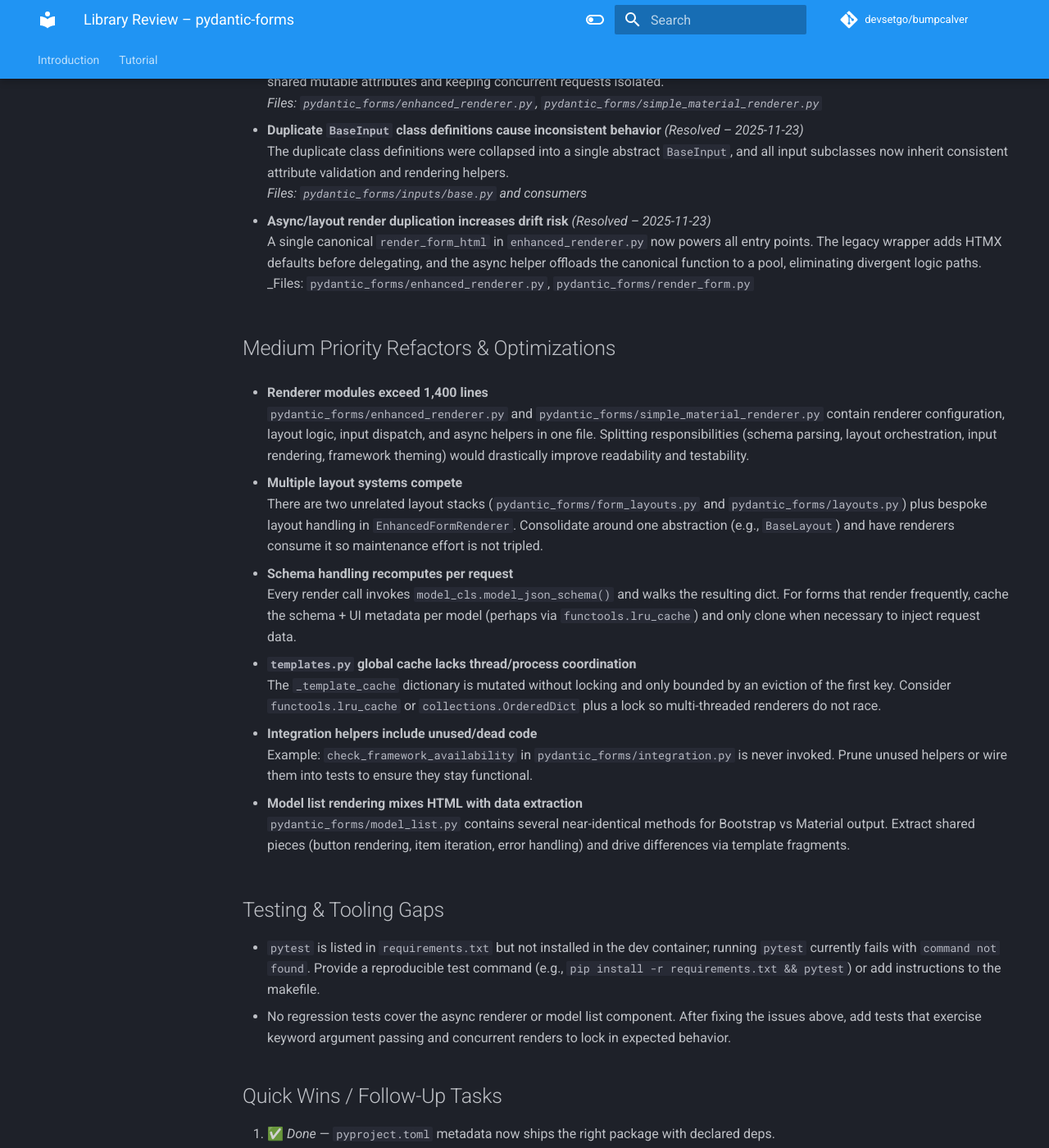
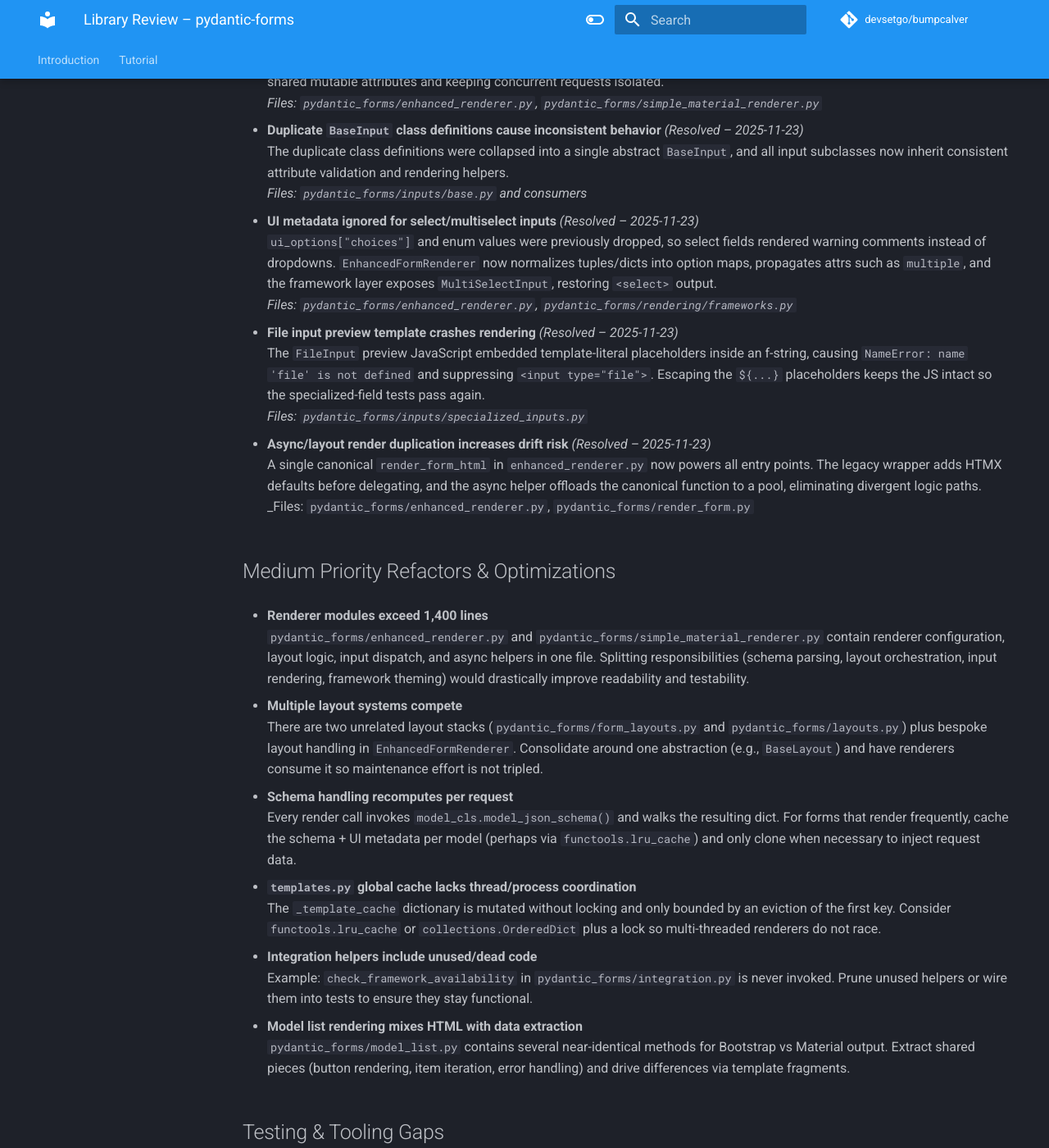
Before and after one commit to devsetgo/pydantic-schemaforms, an MkDocs documentation site: the page built from docs/review.md, in a window 1280 px wide and 1400 px high, scrolled down 537 px. Shown: the whole window at 82% size. Built offline with MkDocs 1.6.1 and Material for MkDocs 9.7.7, drawn with Linux system fonts in a browser that asks for light colours; comment, search, counter and statistics services are not loaded; the version menu is left out; some of the changed text lies outside the part shown.

Commit message:
updated review

```diff
--- a/docs/review.md
+++ b/docs/review.md
@@ -19,6 +19,14 @@
 - **Duplicate `BaseInput` class definitions cause inconsistent behavior** _(Resolved – 2025-11-23)_
   The duplicate class definitions were collapsed into a single abstract `BaseInput`, and all input subclasses now inherit consistent attribute validation and rendering helpers.
   _Files: `pydantic_forms/inputs/base.py` and consumers_
+
+- **UI metadata ignored for select/multiselect inputs** _(Resolved – 2025-11-23)_
+  `ui_options["choices"]` and enum values were previously dropped, so select fields rendered warning comments instead of dropdowns. `EnhancedFormRenderer` now normalizes tuples/dicts into option maps, propagates attrs such as `multiple`, and the framework layer exposes `MultiSelectInput`, restoring `<select>` output.
+  _Files: `pydantic_forms/enhanced_renderer.py`, `pydantic_forms/rendering/frameworks.py`_
+
+- **File input preview template crashes rendering** _(Resolved – 2025-11-23)_
+  The `FileInput` preview JavaScript embedded template-literal placeholders inside an f-string, causing `NameError: name 'file' is not defined` and suppressing `<input type="file">`. Escaping the `${...}` placeholders keeps the JS intact so the specialized-field tests pass again.
+  _Files: `pydantic_forms/inputs/specialized_inputs.py`_
 
 - **Async/layout render duplication increases drift risk** _(Resolved – 2025-11-23)_
   A single canonical `render_form_html` in `enhanced_renderer.py` now powers all entry points. The legacy wrapper adds HTMX defaults before delegating, and the async helper offloads the canonical function to a pool, eliminating divergent logic paths.
@@ -47,6 +55,7 @@
 ## Testing & Tooling Gaps
 
 - `pytest` is listed in `requirements.txt` but not installed in the dev container; running `pytest` currently fails with `command not found`. Provide a reproducible test command (e.g., `pip install -r requirements.txt && pytest`) or add instructions to the makefile.
+- Targeted renderer coverage exists (`tests/test_enhanced_renderer.py`) and now passes, but there is still no CI job or documented workflow confirming the full suite (`pytest tests`). Add a recipe (e.g., `make test`) so contributors can run the same checks locally.
 - No regression tests cover the async renderer or model list component. After fixing the issues above, add tests that exercise keyword argument passing and concurrent renders to lock in expected behavior.
 
 ## Quick Wins / Follow-Up Tasks
@@ -55,7 +64,9 @@
 2. ✅ _Done_ — Async rendering delegates through `functools.partial`; tests still needed.
 3. ✅ _Done_ — `_RenderContext` replaces mutable renderer state.
 4. ✅ _Done_ — Unified `BaseInput` implementation.
-5. ⏳ _Open_ — Still multiple layout stacks; consolidate to reduce maintenance.
-6. ⏳ _Open_ — Add caching for `model_json_schema()` and measure perf gains.
+5. ✅ _Done_ — Select/multiselect widgets honor `ui_options` metadata and multi-value attrs, preventing regressions in renderer coverage.
+6. ✅ _Done_ — File input preview template no longer throws `NameError`, so specialized inputs render in Bootstrap.
+7. ⏳ _Open_ — Still multiple layout stacks; consolidate to reduce maintenance.
+8. ⏳ _Open_ — Add caching for `model_json_schema()` and measure perf gains.
 
 These changes will reduce runtime bugs, lower maintenance overhead, and make it easier to add additional frameworks or inputs without duplicating logic across the codebase.
```
